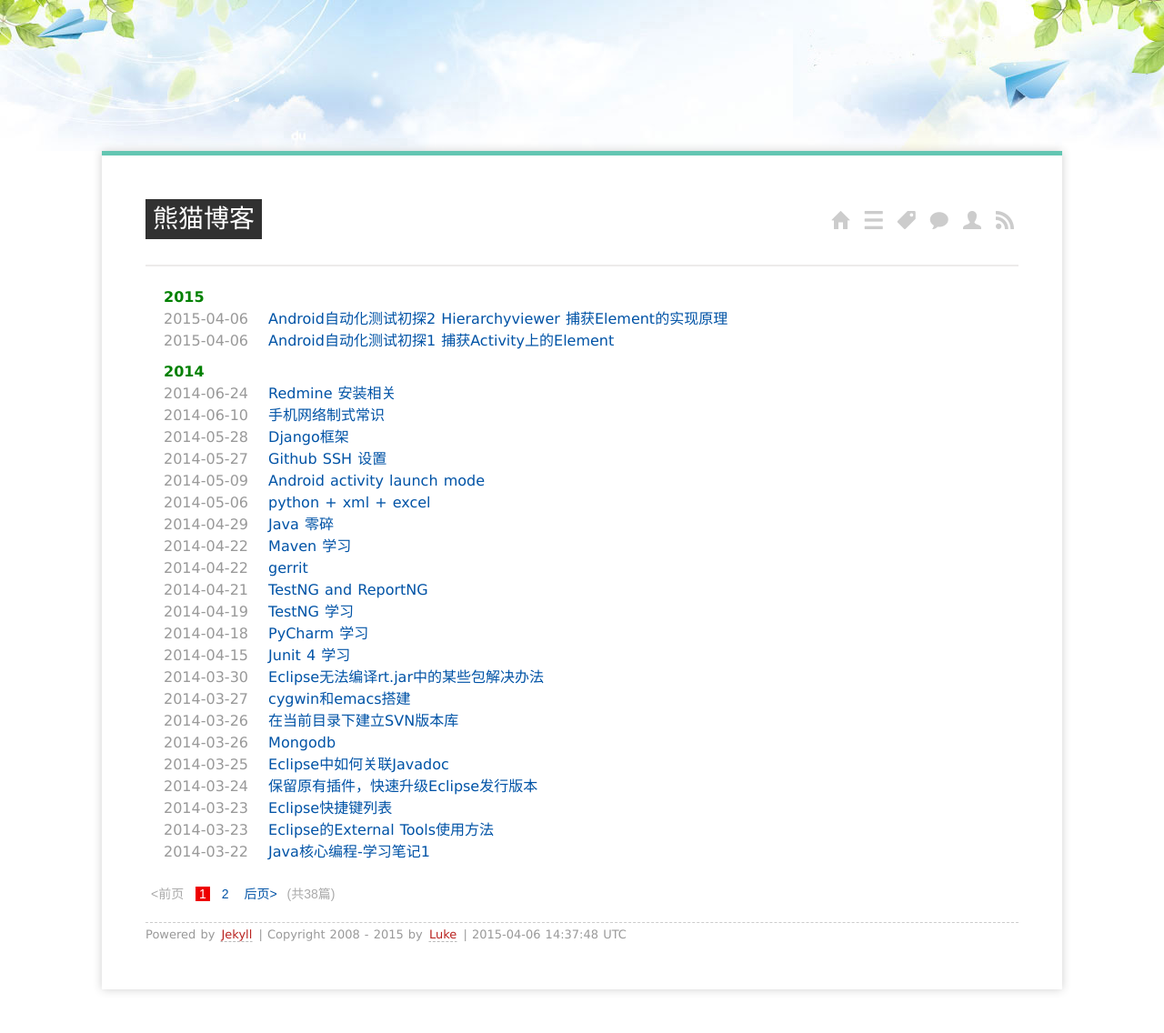
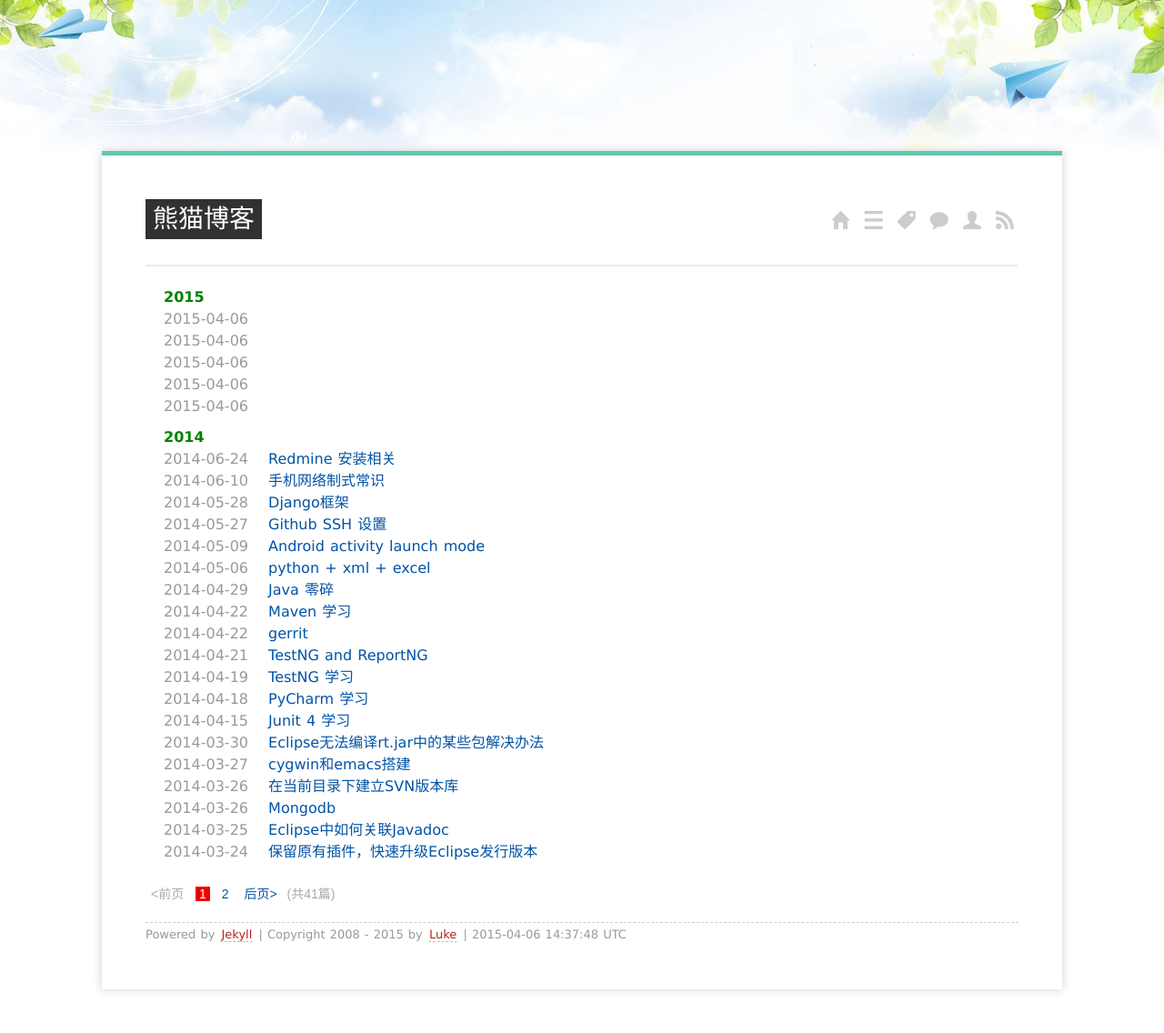
Before and after one commit to yujialive/yujialive.github.io, a Jekyll site: the page built from index.html, in a window 1280 px wide. Shown: the whole page at 91% size. Built offline with Jekyll 4.4.1, drawn with Linux system fonts in a browser that asks for light colours; Markdown is read by kramdown in place of the engine named in the settings; the list of posts is cut into pages by our own code; some of the changed lines change nothing that is shown.

Commit message:
daily updates

```diff
--- a/_posts/2015/2015-04-06-android-automation-1.md
+++ b/_posts/2015/2015-04-06-android-automation-1.md
@@ -1,10 +1,11 @@
 ---
 layout: post
-title: Android自动化测试初探1 捕获Activity上的Element
+title: [Android自动化1]捕获Activity上的Element
 categories: android
 tags:
 - automation
 ---
+
 
 ## 第一部分：前言
 
--- a/_posts/2015/2015-04-06-android-automation-2.md
+++ b/_posts/2015/2015-04-06-android-automation-2.md
@@ -1,6 +1,6 @@
 ---
 layout: post
-title: Android自动化测试初探2 Hierarchyviewer 捕获Element的实现原理
+title: [Android自动化2]Hierarchyviewer捕获Element的实现原理
 categories: android
 tags:
 - automation
--- /dev/null
+++ b/_posts/2015/2015-04-06-android-automation-3.md
@@ -0,0 +1,27 @@
+---
+layout: post
+title: [Android自动化3]架构实现
+categories: android
+tags:
+- automation
+---
+
+前两节讲了用Android SDK自带的tool-hierarchyviewer来捕获Activity上Element，并分析了其中的原理。对于要实现GUI自动化，还有哪些工作没有完成呢？
+
+1. Invoke界面上的Element，如点击按钮，在文本框中输入内容等
+2. Press手机自身所有的按键，如HOME键，Menu键，左右上下方向键，通话键，挂机键等
+3. 判断测试结果
+
+前面说过，直接从Emulator内部获取当前Activity上的Element这条路已经断了，同理，探索像UI Automation上一样Invoke Element的操作估计是行不通了，因为你拿不到Element的对象实例，所以实例所支持的方法当然也没有办法拿到。
+
+怎么办？实在不行，基于坐标来对Element进行触发总可以吧。在Windows中发送基于坐标发送键盘和鼠标事件一般是在无法识别Element的情况下，想的最后一招，这使我想起起了Android中的monkey测试，对着屏幕就是一通乱点，压根就不管点的是什么。所幸的是，当前Android系统中我们得到了Element的属性信息，其中就包括坐标信息，而且这种信息是具有弹性的，也就是说即使Element的坐标随着开发的改变而有所变化，也不用担心，因为当前的坐标是实时获得的。
+
+那么怎样才能给Element发送模拟按键等操作呢？总不能用Windows当前的键盘和鼠标事件吧，那样一旦模拟器的位置改变或失去焦点，啥都白搭，风险太大了。看来给Emulator内部发送模拟按键等操作比较靠谱。查了一下SDK，其中确实有这样的方法存在，但是我们当前的测试基础架构程序位于Emulator外部，怎么办？突然想起了hierarchyviewer的实现机制，通过Socket来发送信息。Hierarchyviewer有系统自带的进程给予答复响应（具体是哪个进程进行的响应不清楚，没有研究过）。那么我们也来模拟做一个Listener总可以吧。
+
+其实对于模拟按键发送，网上的帖子很多，但大部分是基于一种方式实现的，IWindowManager接口。不巧的是，SDK并没有将该接口提供为public，所以需要用android源码替代android.jar包进行编译的方式进行绕行，感觉方法有点复杂。在后面另一篇系列文章中我会列出我在网上看到的另一种基于Instrumentation和MessageQueue的机制实现方法。
+
+最后就剩下判断测试结果了。判断测试结果一般分为如下两种：外部条件是否满足，如文件是否产生，数据是否生成等；内部条件是否满足，如对应的Element是否出现或消失，Element上内容如字符串是否有变化。对于前一种本文不予讨论，后一种情况下，Element出现或消失可以通过hierarchyviewer来获取。仔细研究过hierarchyviewer会发现，它并没有提供Element界面上内容（Text）的属性。这可有点晕了，好像又要回到实现捕获Activity实例的老路上来了。考虑图像识别？这好像不靠谱。突然想到，4939端口上发送DUMP命令后的返回结果中会不会有此类hierarchyviewer没有显示出来的信息呢，万幸，还真有。在我上一篇博文（Hierarchyviewer 捕获Element的实现原理）中查询mText字段，会发现mText=1,5这样的信息，其实就是代表了计算器Button5上显示的内容5，逗号前的1表示后跟一位信息。
+
+至此，问题似乎都解决掉了。画个基础架构图做个总结：
+
+<img src="/media/img/android_automation.png" />
--- /dev/null
+++ b/_posts/2015/2015-04-06-android-automation-4.md
@@ -0,0 +1,76 @@
+---
+layout: post
+title: [Android自动化4]模拟键盘鼠标事件(Socket+Instrumentation实现)
+categories: android
+tags:
+- automation
+---
+
+通过Socket + Instrumentation实现模拟键盘鼠标事件主要通过以下三个部分组成：
+## Socket编程：
+实现PC和Emulator通讯，并进行循环监听
+
+## Service服务：
+将Socket的监听程序放在Service中，从而达到后台运行的目的。这里要说明的是启动服务有两种方式，bindService和startService，两者的区别是，前者会使启动的Service随着启动Service的Activity的消亡而消亡，而startService则不会这样，除非显式调用stopService，否则一直会在后台运行因为Service需要通过一个Activity来进行启动，所以采用startService更适合当前的情形
+
+## Instrumentation发送键盘鼠标事件：
+Instrumentation提供了丰富的以send开头的函数接口来实现模拟键盘鼠标，
+
+如下所述：
+
+    sendCharacterSync(int keyCode)            //用于发送指定KeyCode的按键
+    sendKeyDownUpSync(int key)                //用于发送指定KeyCode的按键
+    sendPointerSync(MotionEvent event)     //用于模拟Touch
+    sendStringSync(String text)                   //用于发送字符串
+
+注意：以上函数必须通过Message的形式抛到Message队列中。如果直接进行调用加会导致程序崩溃。
+
+
+对于Socket编程和Service网上有很多成功的范例，此文不再累述，下面着重介绍一下发送键盘鼠标模拟事件的代码：
+1. 发送键盘KeyCode
+
+步骤1. 声明类handler变量
+
+    private static Handler handler;
+
+步骤2. 循环处理Message
+
+    //在Activity的onCreate方法中对下列函数进行调用
+    private void createMessageHandleThread(){
+        //need start a thread to raise looper, otherwise it will be blocked
+            Thread t = new Thread() {
+                public void run() {
+                    Log.i( TAG,"Creating handler ..." );
+                    Looper.prepare();
+                    handler = new Handler(){
+                        public void handleMessage(Message msg) {
+                               //process incoming messages here
+                        }
+                    };
+                    Looper.loop();
+                    Log.i( TAG, "Looper thread ends" );
+                }
+            };
+            t.start();
+    }
+
+步骤3. 在接收到Socket中的传递信息后抛出Message
+
+    handler.post( new Runnable() {
+                public void run() {
+    Instrumentation inst=new Instrumentation();
+    inst.sendKeyDownUpSync(keyCode);
+    }
+    } );
+
+2. Touch指定坐标，如下例子即touch point（240,400）
+
+CODE
+
+    Instrumentation inst=new Instrumentation();
+    inst.sendPointerSync(MotionEvent.obtain(SystemClock.uptimeMillis(),SystemClock.uptimeMillis(), MotionEvent.ACTION_DOWN, 240, 400, 0));
+    inst.sendPointerSync(MotionEvent.obtain(SystemClock.uptimeMillis(),SystemClock.uptimeMillis(), MotionEvent.ACTION_UP, 240, 400, 0));
+
+3. 模拟滑动轨迹
+
+将上述方法中间添加 MotionEvent.ACTION_MOVE
--- /dev/null
+++ b/_posts/2015/2015-04-06-android-automation-5.md
@@ -0,0 +1,65 @@
+---
+layout: post
+title: [Android自动化5]再述模拟键盘鼠标事件(adb shell 实现)
+categories: android
+tags:
+- automation
+---
+
+上一篇博文中讲述了通过Socket编程从外部向Emulator发送键盘鼠标模拟事件，貌似实现细节有点复杂。其实Android还有一种更简单的模拟键盘鼠标事件的方法，那就是通过使用adb shell 命令。
+
+1. 发送键盘事件：
+命令格式1：adb shell input keyevent “value”
+其中value以及对应的key code如下表所列：
+
+在SDK2.1的模拟器中命令失效，sendevent命令可行
+
+命令格式2：adb shell sendevent [device] [type] [code] [value]
+如：
+
+    adb shell sendevent /dev/input/event0 1 229 1 代表按下按下menu键
+    adb shell sendevent /dev/input/event0 1 229 0 代表按下松开menu键
+
+说明：上述的命令需组合使用
+另外所知道的命令如下：
+
+    Key Name                       CODE
+    MENU                           229
+    HOME                           102
+    BACK (back button)             158
+    CALL (call button)             231
+    END (end call button)          107
+
+2. 发送鼠标事件(Touch)：
+命令格式：adb shell sendevent [device] [type] [code] [value]
+
+情况1：在某坐标点上touch
+如在屏幕的x坐标为40，y坐标为210的点上touch一下，命令如下
+
+    adb shell sendevent /dev/input/event0 3 0 40
+    adb shell sendevent /dev/input/event0 3 1 210
+
+    adb shell sendevent /dev/input/event0 1 330 1 //touch
+    adb shell sendevent /dev/input/event0 0 0 0       //it must have
+
+    adb shell sendevent /dev/input/event0 1 330 0 //untouch
+    adb shell sendevent /dev/input/event0 0 0 0 //it must have
+
+注：以上六组命令必须配合使用，缺一不可
+
+情况2: 模拟滑动轨迹（可下载并采用aPaint软件进行试验）
+如下例是在aPaint软件上画出一条开始于（100,200），止于（108,200）的水平直线
+
+    adb shell sendevent /dev/input/event0 3 0 100 //start from point (100,200)
+    adb shell sendevent /dev/input/event0 3 1 200
+
+    adb shell sendevent /dev/input/event0 1 330 1 //touch
+    adb shell sendevent /dev/input/event0 0 0 0
+
+    adb shell sendevent /dev/input/event0 3 0 101 //step to point (101,200)
+    adb shell sendevent /dev/input/event0 0 0 0     //must list each step, here just skip
+    adb shell sendevent /dev/input/event0 3 0 108 //end point(108,200)
+    adb shell sendevent /dev/input/event0 0 0 0
+
+    adb shell sendevent /dev/input/event0 1 330 0 //untouch
+    adb shell sendevent /dev/input/event0 0 0 0
```
Also changed, not shown: media/img/android_automation3.png (added).
